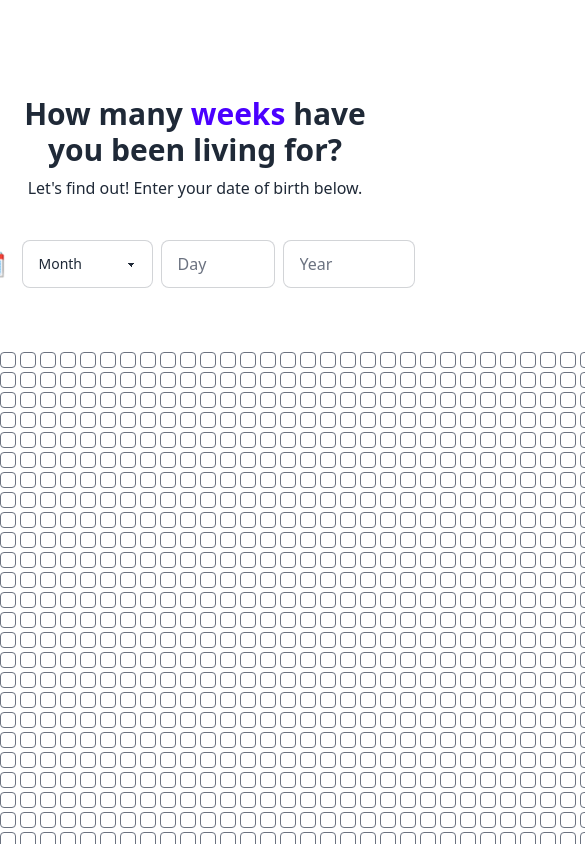
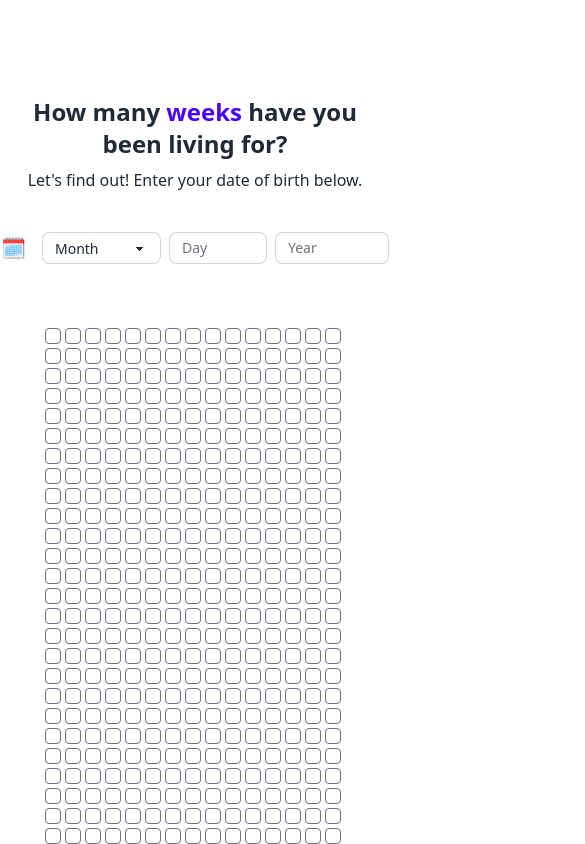
Before and after one commit to PannH/hebdos, a Nuxt app: page / in a window 390 px wide. Shown: the top 844 px of the page, 585 px wide, since content can reach past the window. Built offline with nearby package versions, Linux system fonts and the light colour scheme.

Commit message:
make the ui responsive for smaller screens

```diff
--- a/components/BirthdateForm.vue
+++ b/components/BirthdateForm.vue
@@ -24,11 +24,11 @@ function handleAnyInput(): void {
 
 <template>
    <form class="flex justify-center items-center gap-2 mt-10">
-      <span class="text-2xl mr-2">🗓️</span>
+      <span class="text-2xl mr-2 max-md:text-xl">🗓️</span>
       <select
          v-model="birthMonth"
          @input="handleAnyInput()"
-         class="select select-bordered focus:select-primary placeholder:text-gray-500"
+         class="select select-bordered focus:select-primary placeholder:text-gray-500 max-md:select-sm"
          placeholder="Month"
       >
          <option disabled selected value="undefined">Month</option>
@@ -49,7 +49,7 @@ function handleAnyInput(): void {
          v-model="birthDay"
          @input="handleAnyInput()"
          type="number"
-         class="input input-bordered focus:input-primary placeholder:text-gray-500"
+         class="input input-bordered focus:input-primary placeholder:text-gray-500 max-md:input-sm"
          min="1"
          max="31"
          placeholder="Day"
@@ -58,7 +58,7 @@ function handleAnyInput(): void {
          v-model="birthYear"
          @input="handleAnyInput()"
          type="number"
-         class="input input-bordered focus:input-primary placeholder:text-gray-500"
+         class="input input-bordered focus:input-primary placeholder:text-gray-500 max-md:input-sm"
          :min="currentYear - constants.MAX_AGE_YEARS"
          :max="currentYear"
          placeholder="Year"
--- a/components/Header.vue
+++ b/components/Header.vue
@@ -1,6 +1,6 @@
 <template>
    <header class="text-center pt-24">
-      <h1 class="text-3xl font-bold mb-2">
+      <h1 class="text-3xl font-bold mb-2 mx-3 max-sm:text-2xl">
          How many <span class="text-primary">weeks</span> have you been living for?
       </h1>
       <p>
--- a/components/WeeksChart.vue
+++ b/components/WeeksChart.vue
@@ -12,7 +12,7 @@ const TOTAL_WEEKS = constants.MAX_AGE_YEARS * constants.WEEKS_PER_YEAR;
 <template>
    <div class="text-center mb-16">
       <div v-if="age !== undefined" class="mb-4">{{ age }} years ({{ livedWeeks }} weeks).</div>
-      <div class="w-[1050px] mx-auto flex flex-wrap gap-1">
+      <div class="w-[1050px] mx-auto flex flex-wrap gap-1 max-xl:w-[800px] max-[970px]:w-[600px] max-[740px]:w-[400px] max-[530px]:w-[300px]">
          <WeekSquare
             v-for="(week, weekIndex) in TOTAL_WEEKS"
             :key="weekIndex"
@@ -21,6 +21,8 @@ const TOTAL_WEEKS = constants.MAX_AGE_YEARS * constants.WEEKS_PER_YEAR;
             :index="weekIndex"
          />
       </div>
-      <div class="mt-4">This chart represents a life of 90 years (4680 weeks).</div>
+      <div class="mt-4">
+         This chart represents a life of {{ constants.MAX_AGE_YEARS }} years ({{ constants.MAX_AGE_YEARS * constants.WEEKS_PER_YEAR }} weeks).
+      </div>
    </div>
 </template>
```
